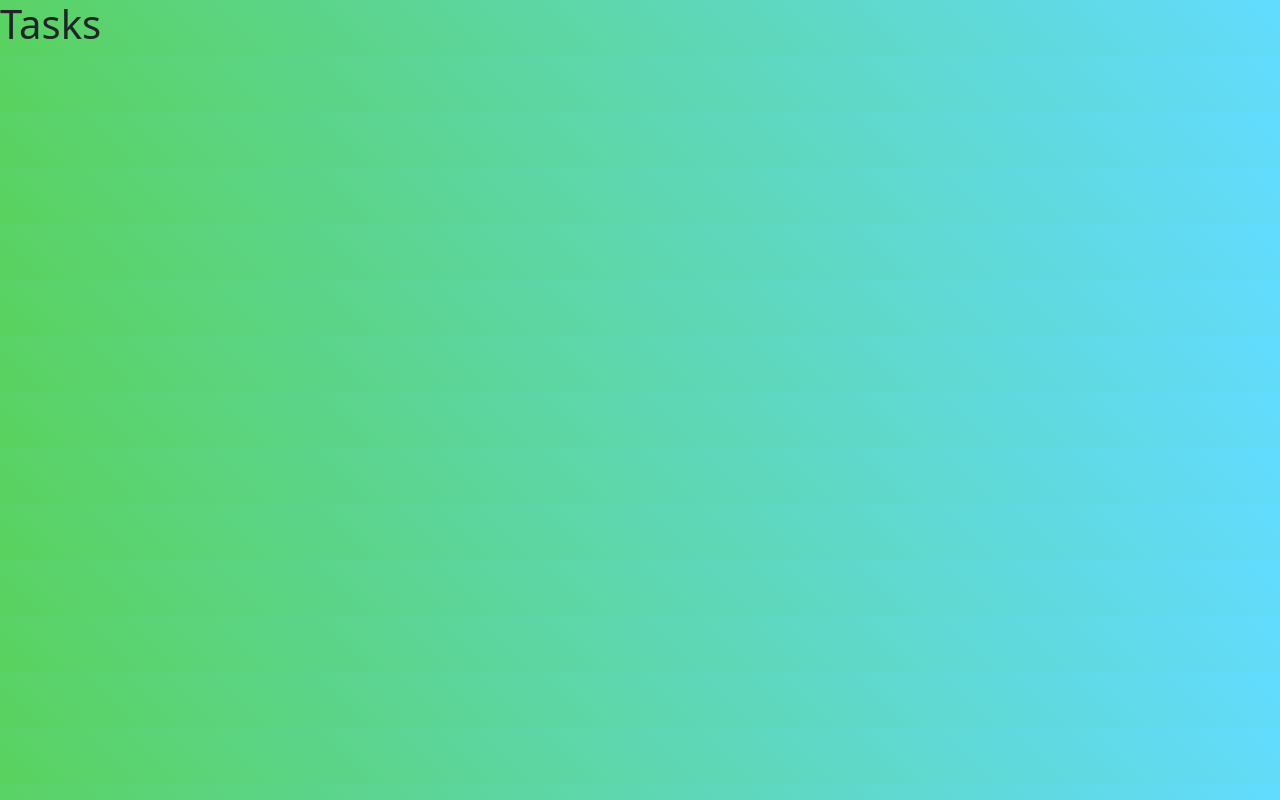
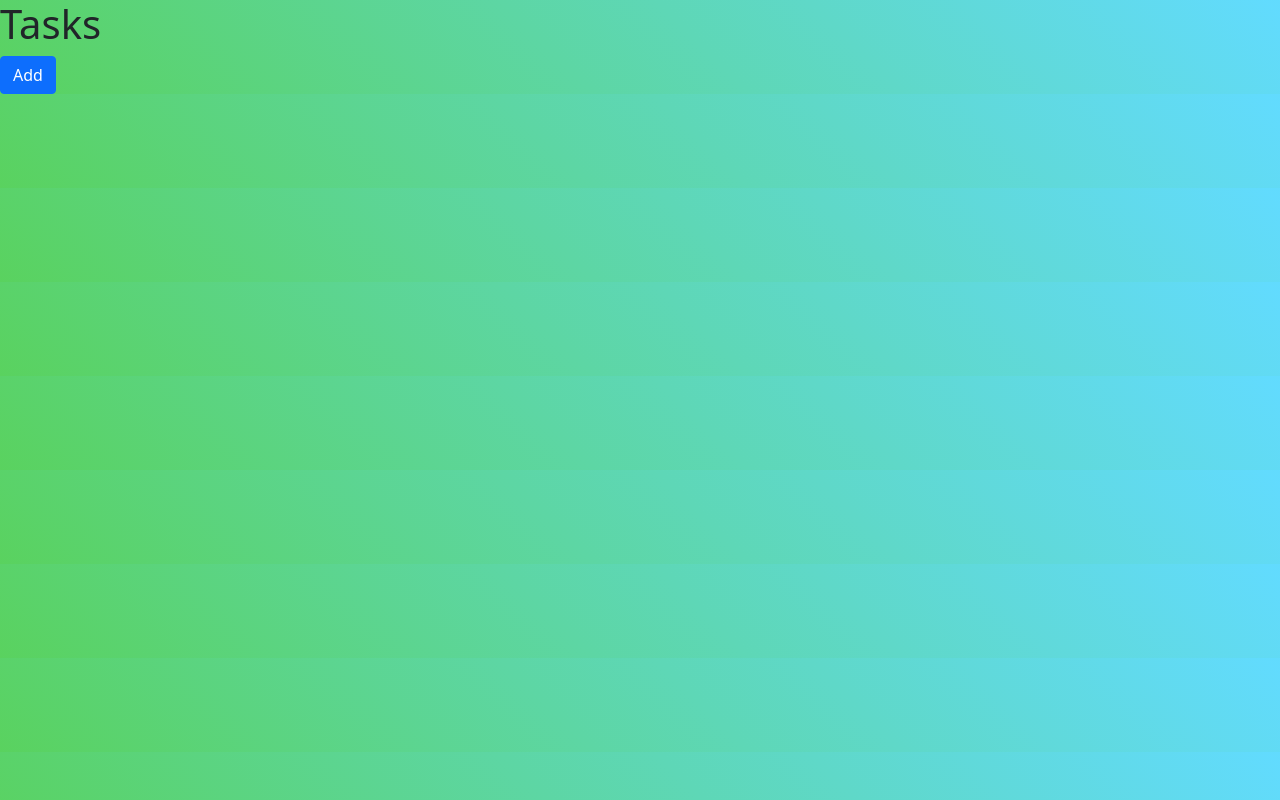
Before and after one commit to mppatterson84/mp-tasks, a React (Create React App) app: page / in a window 1280 px wide. Built offline with nearby package versions, Linux system fonts and the light colour scheme.

Commit message:
add button component to header component

```diff
--- a/src/components/Header.js
+++ b/src/components/Header.js
@@ -1,9 +1,11 @@
 import PropTypes from 'prop-types';
+import Button from './Button';
 
 const Header = ({ title }) => {
   return (
     <div>
       <h1>{title}</h1>
+      <Button color="primary" text="Add" />
     </div>
   );
 };
```
